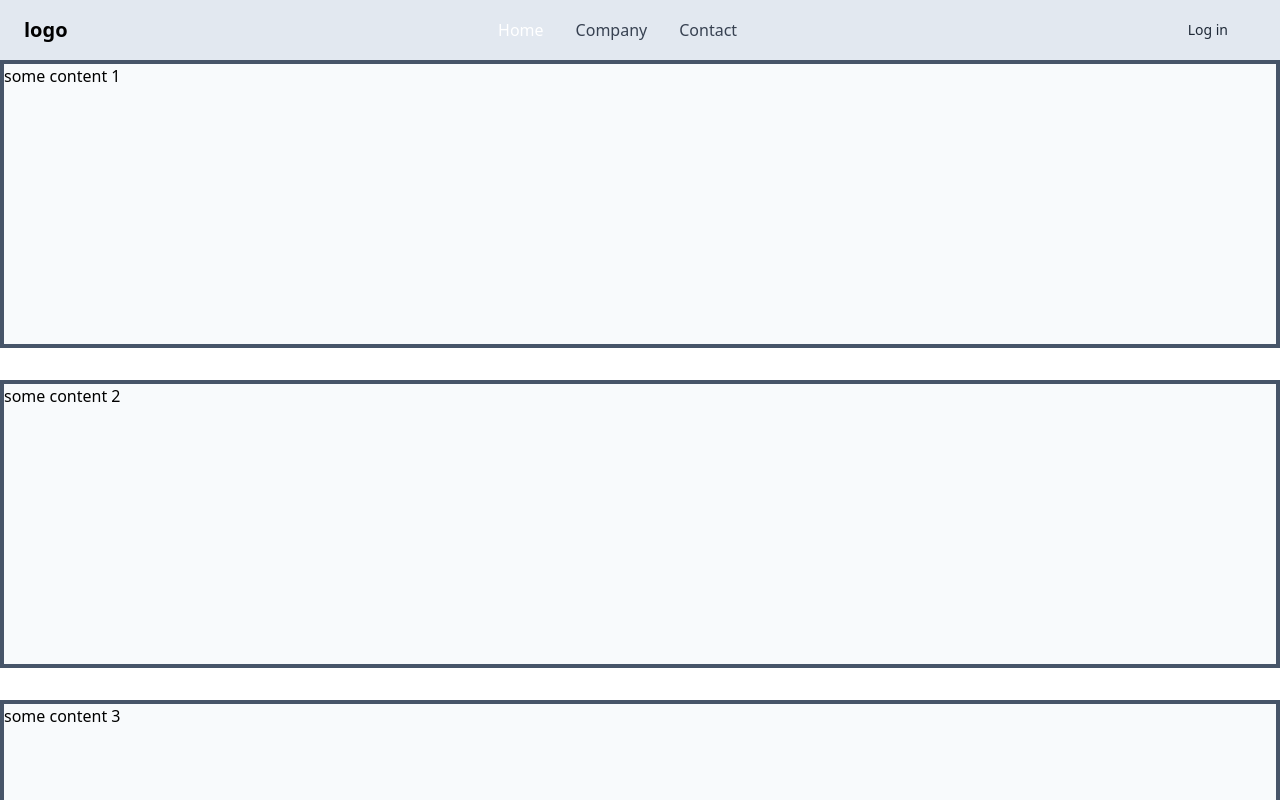
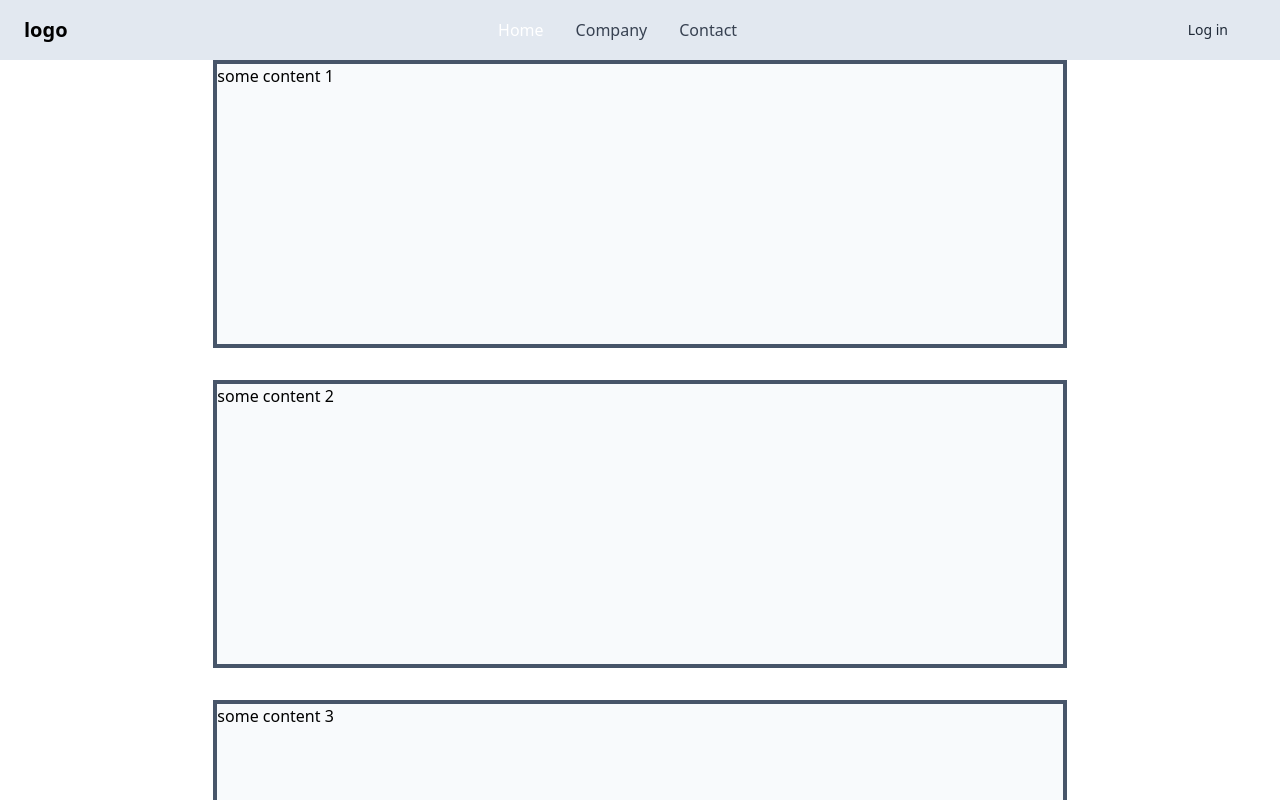
Before and after one commit to dogfrogfog/travel-app, a Next.js app: page / in a window 1280 px wide. Shown: the top 800 px of the page. Built offline with nearby package versions, Linux system fonts and the light colour scheme.

Commit message:
fix layout styles

```diff
--- a/app/layout.tsx
+++ b/app/layout.tsx
@@ -16,7 +16,9 @@ export default function RootLayout({
     <html lang="en">
       <body>
         <Header />
-        {children}
+        <main className='w-2/3 m-auto'>
+          {children}
+        </main>
         <Footer />
       </body>
     </html>
```
